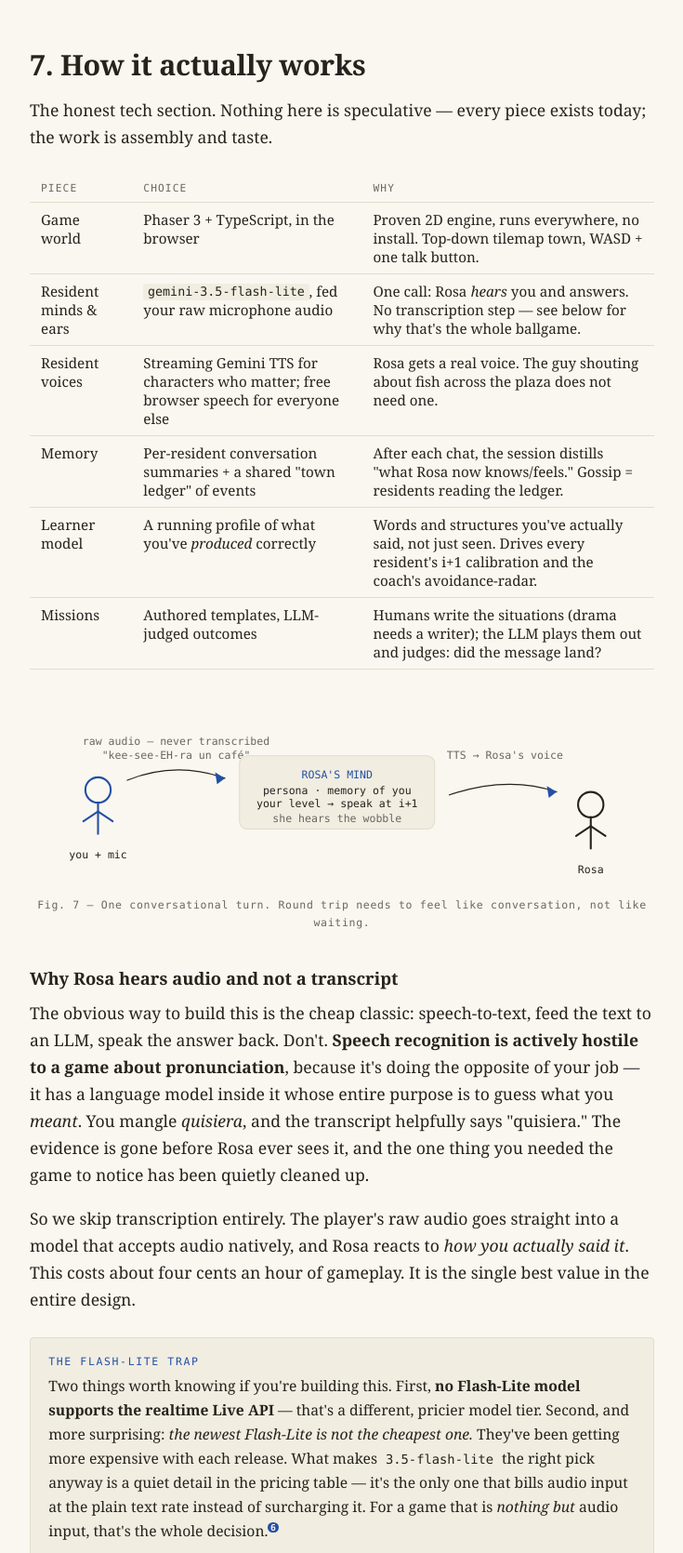
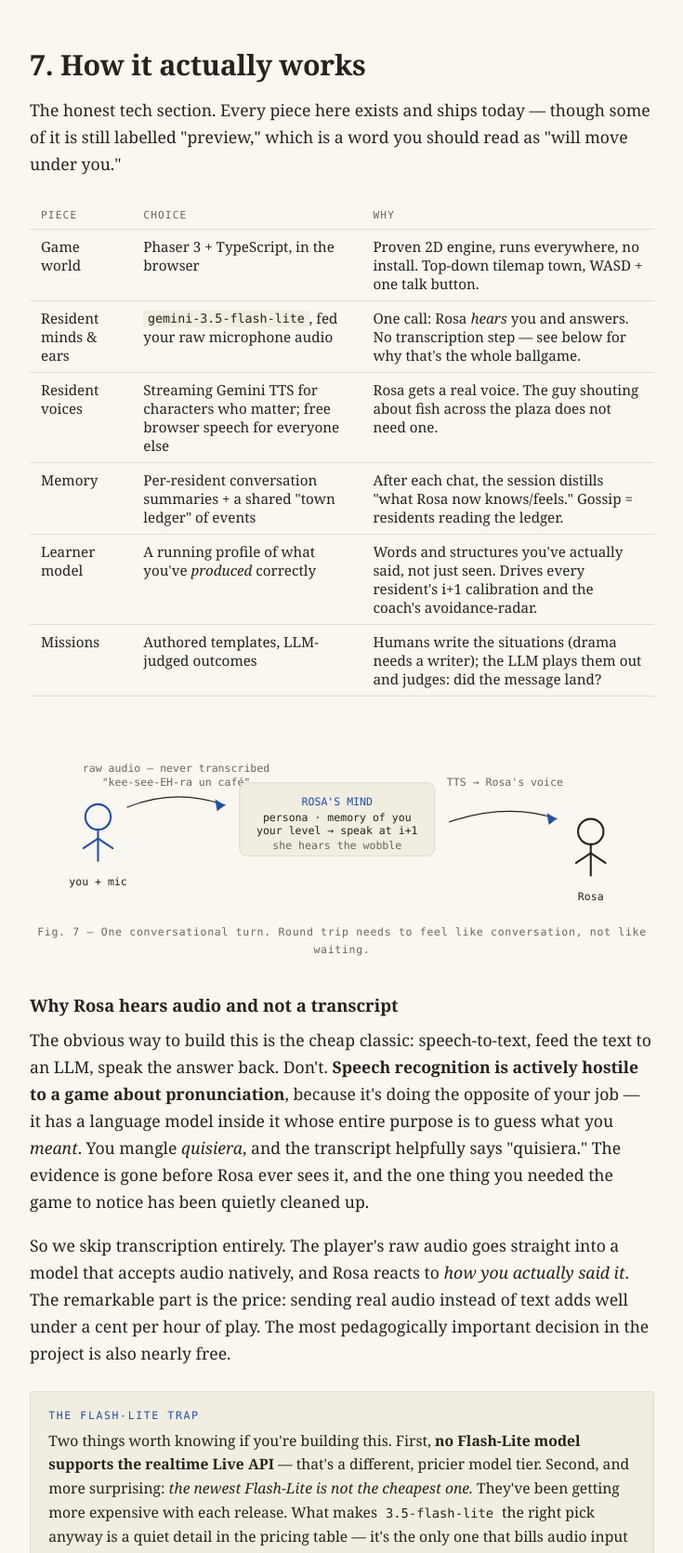
Before and after one commit to dastan92/passport, a plain HTML site: page docs/index.html in a window 1280 px wide. Shown: the part 8587-10257 px from the top of the page at 93% size, without its empty margins (272-1007 px from the left). Drawn offline with Linux system fonts and the light colour scheme.

Commit message:
Tighten cost claims in tech section

```diff
--- a/docs/index.html
+++ b/docs/index.html
@@ -542,7 +542,7 @@ If you're looking for the genre: it plays like <strong>Pokémon Silver</strong>
 
 <h2>7. How it actually works</h2>
 
-<p>The honest tech section. Nothing here is speculative — every piece exists today; the work is assembly and taste.</p>
+<p>The honest tech section. Every piece here exists and ships today — though some of it is still labelled "preview," which is a word you should read as "will move under you."</p>
 
 <div class="table-wrap">
 <table>
@@ -588,7 +588,7 @@ If you're looking for the genre: it plays like <strong>Pokémon Silver</strong>
 
 <p>The obvious way to build this is the cheap classic: speech-to-text, feed the text to an LLM, speak the answer back. Don't. <strong>Speech recognition is actively hostile to a game about pronunciation</strong>, because it's doing the opposite of your job — it has a language model inside it whose entire purpose is to guess what you <em>meant</em>. You mangle <em>quisiera</em>, and the transcript helpfully says "quisiera." The evidence is gone before Rosa ever sees it, and the one thing you needed the game to notice has been quietly cleaned up.</p>
 
-<p>So we skip transcription entirely. The player's raw audio goes straight into a model that accepts audio natively, and Rosa reacts to <em>how you actually said it</em>. This costs about four cents an hour of gameplay. It is the single best value in the entire design.</p>
+<p>So we skip transcription entirely. The player's raw audio goes straight into a model that accepts audio natively, and Rosa reacts to <em>how you actually said it</em>. The remarkable part is the price: sending real audio instead of text adds well under a cent per hour of play. The most pedagogically important decision in the project is also nearly free.</p>
 
 <div class="aside">
 <span class="eyebrow">The Flash-Lite trap</span>
```
